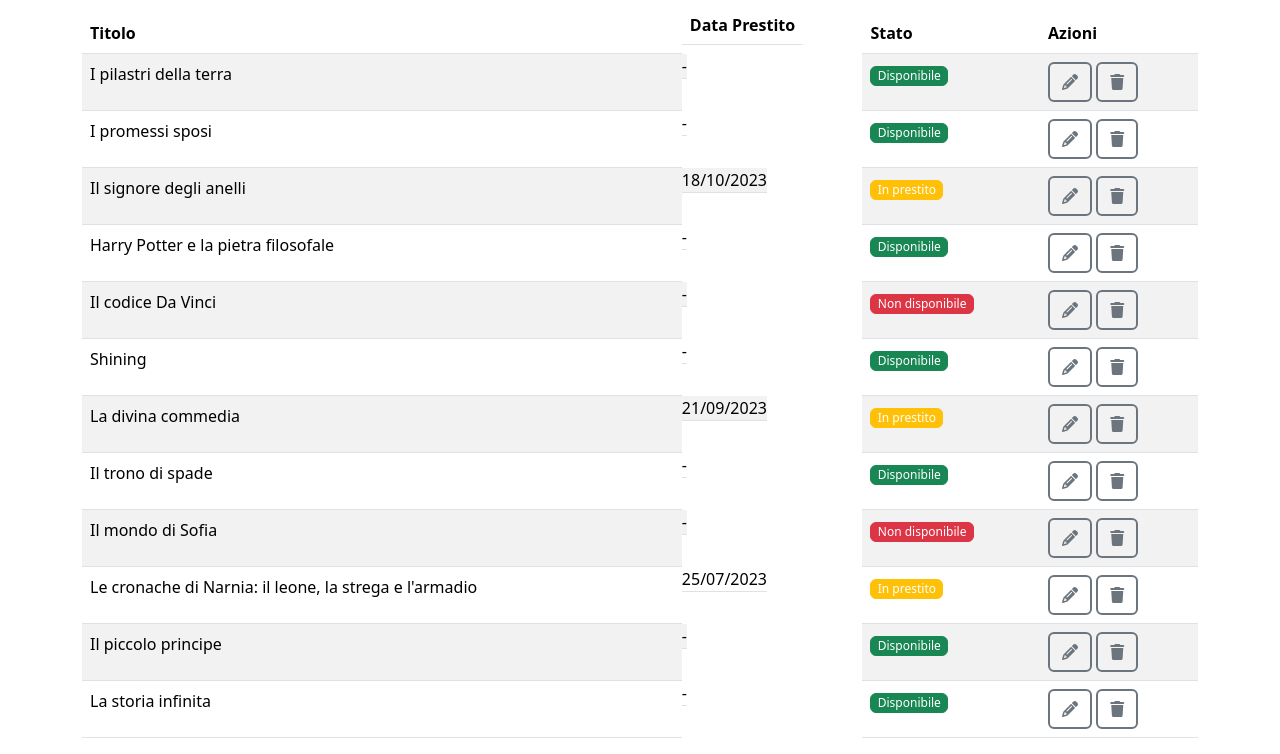
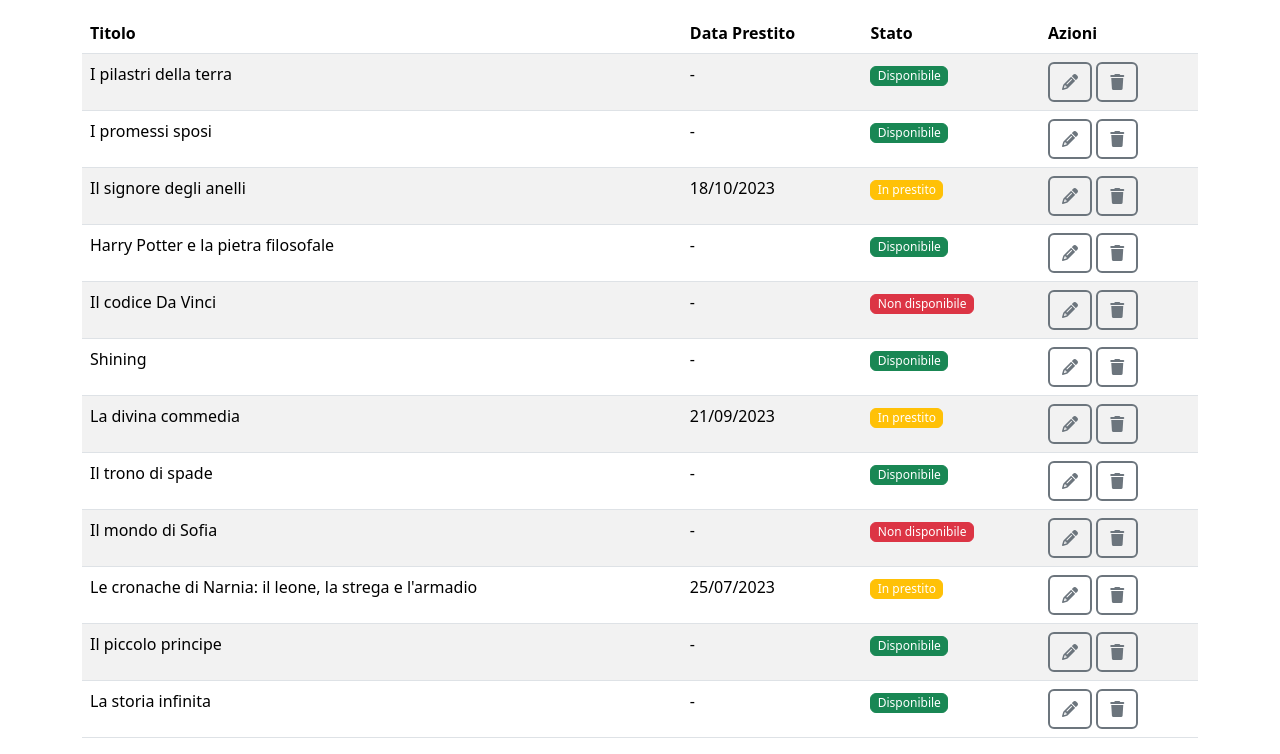
Before and after one commit to Diana-Petruccetti/html-css-bootstrap-dashboard, a plain HTML site: page index.html in a window 1280 px wide. Shown: the part 202-956 px from the top of the page. Drawn offline with nearby package versions, Linux system fonts and the light colour scheme.

Commit message:
work finished

```diff
--- a/index.html
+++ b/index.html
@@ -47,12 +47,12 @@
         </header>
 
         <main>
-            <div class="container">
+            <div class="container container-sm">
                 <div class="row">
                     <div class="d-flex justify-content-between my-3">
-                        <h1>Catalogo Libri</h1>
+                        <h1 class="text-nowrap">Catalogo Libri</h1>
                         <div>
-                            <button class="btn btn-primary" type="button">Aggiungi Libro</button>
+                            <button class="btn btn-primary text-nowrap" type="button">Aggiungi Libro</button>
                         </div>
                     </div>
                 </div>
@@ -62,7 +62,7 @@
                     <thead>
                         <tr>
                             <th>Titolo</th>
-                            <th class="text-nowrap d-none d-md-inline">Data Prestito</th>
+                            <th class="text-nowrap d-none d-md-table-cell">Data Prestito</th>
                             <th>Stato</th>
                             <th>Azioni</th>
                         </tr>
@@ -73,7 +73,7 @@
                         <!-- row-1 -->
                         <tr class="text-nowrap">
                             <td>I pilastri della terra</td>
-                            <td class="d-none d-md-table">-</td>
+                            <td class="d-none d-md-table-cell">-</td>
                             <td>
                                 <button type="button" class="btn btn-success" style="--bs-btn-padding-y: .0rem; --bs-btn-padding-x: .40rem; --bs-btn-font-size: .75rem;">Disponibile</button>
                             </td>
@@ -89,7 +89,7 @@
                         <!-- row-2 -->
                         <tr>
                             <td>I promessi sposi</td>
-                            <td class="d-none d-md-table">-</td>
+                            <td class="d-none d-md-table-cell">-</td>
                             <td>
                                 <button type="button" class="btn btn-success" style="--bs-btn-padding-y: .0rem; --bs-btn-padding-x: .40rem; --bs-btn-font-size: .75rem;">Disponibile</button>
                             </td>
@@ -105,7 +105,7 @@
                         <!-- row-3 -->
                         <tr>
                             <td>Il signore degli anelli</td>
-                            <td class="d-none d-md-table">18/10/2023</td>
+                            <td class="d-none d-md-table-cell">18/10/2023</td>
                             <td>
                                 <button type="button" class="btn btn-warning text-white" style="--bs-btn-padding-y: .0rem; --bs-btn-padding-x: .40rem; --bs-btn-font-size: .75rem;">In prestito</button>
                             </td>
@@ -121,7 +121,7 @@
                         <!-- row-4 -->
                         <tr>
                             <td>Harry Potter e la pietra filosofale</td>
-                            <td class="d-none d-md-table">-</td>
+                            <td class="d-none d-md-table-cell">-</td>
                             <td>
                                 <button type="button" class="btn btn-success" style="--bs-btn-padding-y: .0rem; --bs-btn-padding-x: .40rem; --bs-btn-font-size: .75rem;">Disponibile</button>
                             </td>
@@ -137,7 +137,7 @@
                         <!-- row-5 -->
                         <tr>
                             <td>Il codice Da Vinci</td>
-                            <td class="d-none d-md-table">-</td>
+                            <td class="d-none d-md-table-cell">-</td>
                             <td>
                                 <button type="button" class="btn btn-danger text-nowrap" style="--bs-btn-padding-y: .0rem; --bs-btn-padding-x: .40rem; --bs-btn-font-size: .75rem;">Non disponibile</button>
                             </td>
@@ -153,7 +153,7 @@
                         <!-- row-6 -->
                         <tr>
                             <td>Shining</td>
-                            <td class="d-none d-md-table">-</td>
+                            <td class="d-none d-md-table-cell">-</td>
                             <td>
                                 <button type="button" class="btn btn-success" style="--bs-btn-padding-y: .0rem; --bs-btn-padding-x: .40rem; --bs-btn-font-size: .75rem;">Disponibile</button>
                             </td>
@@ -169,7 +169,7 @@
                         <!-- row-7 -->
                         <tr>
                             <td>La divina commedia</td>
-                            <td class="d-none d-md-table">21/09/2023</td>
+                            <td class="d-none d-md-table-cell">21/09/2023</td>
                             <td>
                                 <button type="button" class="btn btn-warning text-white" style="--bs-btn-padding-y: .0rem; --bs-btn-padding-x: .40rem; --bs-btn-font-size: .75rem;">In prestito</button>
                             </td>
@@ -185,7 +185,7 @@
                         <!-- row-8 -->
                         <tr>
                             <td>Il trono di spade</td>
-                            <td class="d-none d-md-table">-</td>
+                            <td class="d-none d-md-table-cell">-</td>
                             <td>
                                 <button type="button" class="btn btn-success" style="--bs-btn-padding-y: .0rem; --bs-btn-padding-x: .40rem; --bs-btn-font-size: .75rem;">Disponibile</button>
                             </td>
@@ -201,7 +201,7 @@
                         <!-- row-9 -->
                         <tr>
                             <td>Il mondo di Sofia</td>
-                            <td class="d-none d-md-table">-</td>
+                            <td class="d-none d-md-table-cell">-</td>
                             <td>
                                 <button type="button" class="btn btn-danger text-nowrap" style="--bs-btn-padding-y: .0rem; --bs-btn-padding-x: .40rem; --bs-btn-font-size: .75rem;">Non disponibile</button>
                             </td>
@@ -217,7 +217,7 @@
                         <!-- row-10 -->
                         <tr>
                             <td>Le cronache di Narnia: il leone, la strega e l'armadio</td>
-                            <td class="d-none d-md-table">25/07/2023</td>
+                            <td class="d-none d-md-table-cell">25/07/2023</td>
                             <td>
                                 <button type="button" class="btn btn-warning text-white" style="--bs-btn-padding-y: .0rem; --bs-btn-padding-x: .40rem; --bs-btn-font-size: .75rem;">In prestito</button>
                             </td>
@@ -233,7 +233,7 @@
                         <!-- row-11 -->
                         <tr>
                             <td>Il piccolo principe</td>
-                            <td class="d-none d-md-table">-</td>
+                            <td class="d-none d-md-table-cell">-</td>
                             <td>
                                 <button type="button" class="btn btn-success" style="--bs-btn-padding-y: .0rem; --bs-btn-padding-x: .40rem; --bs-btn-font-size: .75rem;">Disponibile</button>
                             </td>
@@ -249,7 +249,7 @@
                         <!-- row-12 -->
                         <tr>
                             <td>La storia infinita</td>
-                            <td class="d-none d-md-table">-</td>
+                            <td class="d-none d-md-table-cell">-</td>
                             <td>
                                 <button type="button" class="btn btn-success" style="--bs-btn-padding-y: .0rem; --bs-btn-padding-x: .40rem; --bs-btn-font-size: .75rem;">Disponibile</button>
                             </td>
```
